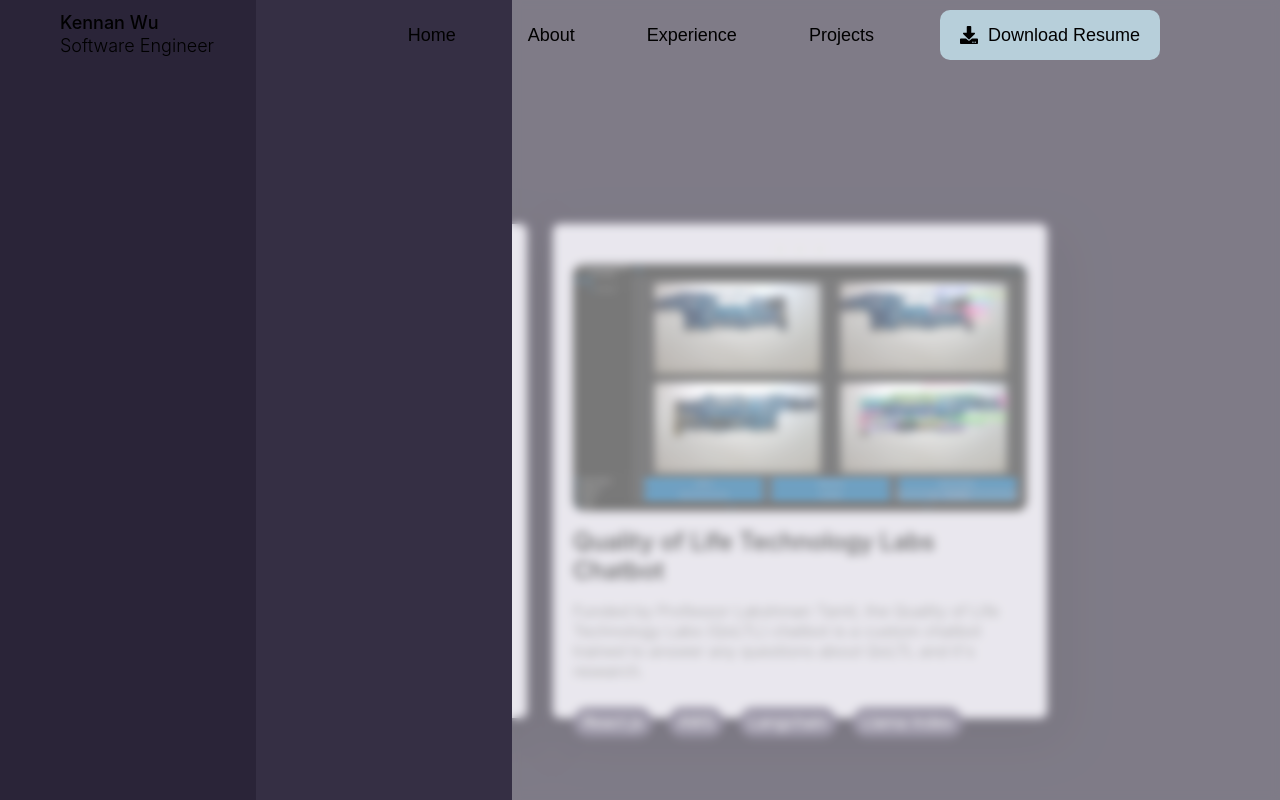
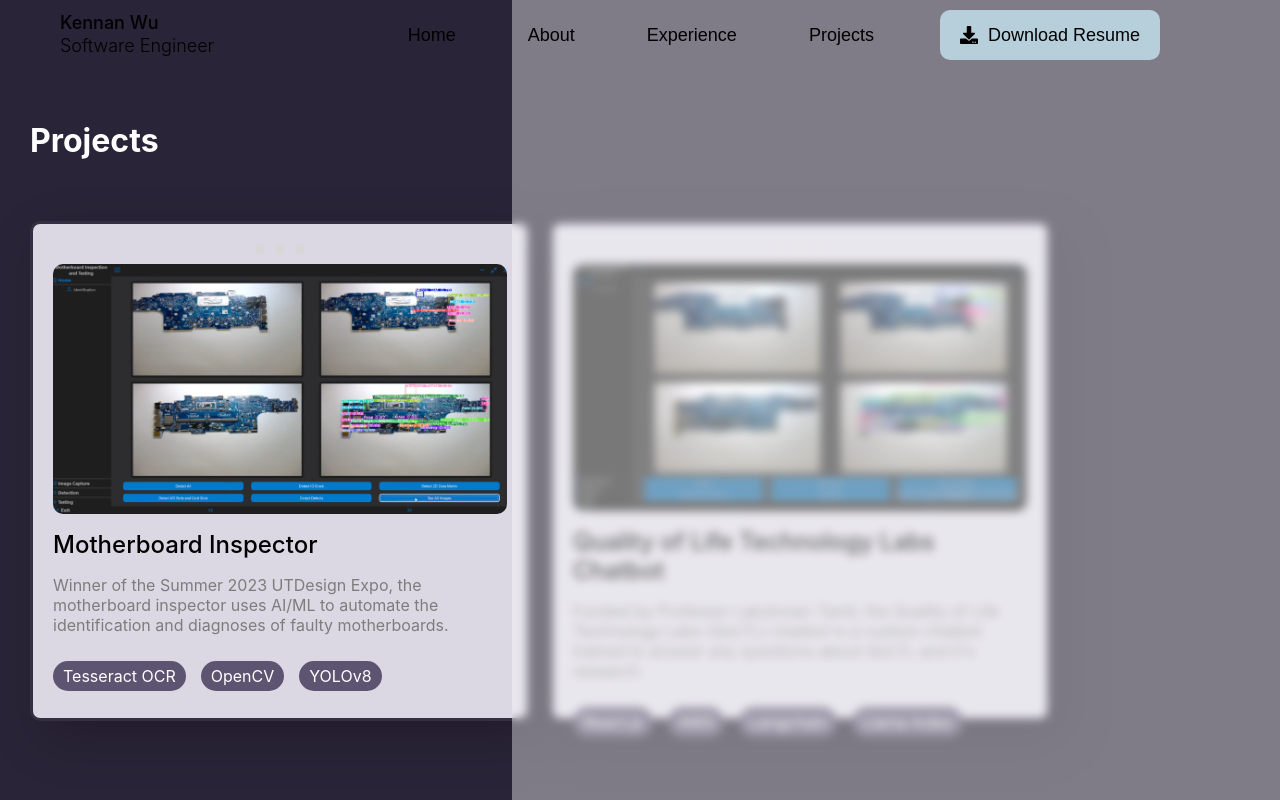
Before and after one commit to nyook941/kennan-portfolio, a React (Create React App) app: page / in a window 1280 px wide. Both pictures are taken after a click on the element 280 px from the left and 3546 px from the top of the page. Shown: the part 3076-3876 px from the top of the page. Built offline with nearby package versions, Linux system fonts and the light colour scheme.

Commit message:
trying to figure out animations

```diff
--- a/src/components/projects/project-card.tsx
+++ b/src/components/projects/project-card.tsx
@@ -15,13 +15,15 @@ export default function ProjectCard({ project }: { project: Project }) {
   const [isProjectModalOpen, setIsProjectModalOpen] = useState(false);
 
   const toggleModal = () => {
-    setIsProjectModalOpen(!isProjectModalOpen);
+    setIsProjectModalOpen(true);
   };
+
+  const closeModal = () => setIsProjectModalOpen(false);
 
   return (
     <div className="Projects-Card" onClick={toggleModal}>
       {createPortal(
-        <ProjectsModal isOpen={isProjectModalOpen} />,
+        <ProjectsModal isOpen={isProjectModalOpen} closeModal={closeModal} />,
         document.body
       )}
       <div className="Projects-Card-Top">
--- a/src/components/projects/project-more-info.tsx
+++ b/src/components/projects/project-more-info.tsx
@@ -1,16 +1,34 @@
-import "./projects.css";
+export default function ProjectsModal({
+  isOpen,
+  closeModal,
+}: {
+  isOpen: boolean;
+  closeModal: () => void;
+}) {
+  const containerClassName = isOpen
+    ? "Projects-Modal-Container open"
+    : "Projects-Modal-Container close";
 
-export default function ProjectsModal({ isOpen }: { isOpen: boolean }) {
-  if (!isOpen) {
-    return null;
-  }
-  return (
-    <div className="Projects-Modal-Container">
-      <div className="Projects-Modal-Background"></div>
-      <div className="Projects-Modal">
+  const backgroundClassName = isOpen
+    ? "Projects-Modal-Background open"
+    : "Projects-Modal-Background close";
+
+  const handleBackgroundClick = (e: any) => {
+    e.stopPropagation();
+    closeModal();
+  };
+
+  return isOpen ? (
+    <div className={containerClassName}>
+      <div
+        className={backgroundClassName}
+        onClick={handleBackgroundClick}
+      ></div>
+      {/* <div className="Projects-Modal" onClick={(e) => e.stopPropagation()}>
         <div className="Projects-Modal-1"></div>
         <div className="Projects-Modal-2"></div>
-      </div>
+        <div className="Projects-Modal-3"></div>
+      </div> */}
     </div>
-  );
+  ) : null;
 }
--- a/src/components/projects/projects.css
+++ b/src/components/projects/projects.css
@@ -100,14 +100,15 @@
   backdrop-filter: blur(5px);
   height: 100%;
   opacity: 0;
-  animation: fadeIn 0.33s ease-out forwards;
+  transition: width 0.3s ease-out;
 }
 
 .Projects-Modal {
   display: flex;
   flex-direction: row;
   height: 100%;
-  animation: slideIn 0.33s ease-out forwards;
+  animation: slideIn 0.3s ease-out forwards;
+  position: relative;
 }
 
 .Projects-Modal-1 {
@@ -119,7 +120,19 @@
 .Projects-Modal-2 {
   background-color: #352f44;
   height: 100%;
-  width: 100%;
+  position: absolute;
+  left: 0;
+  top: 0;
+  animation: slideIn1 0.3s ease-out forwards 0.2s;
+}
+
+.Projects-Modal-3 {
+  background-color: #5c5470;
+  height: 100%;
+  position: absolute;
+  left: 0;
+  top: 0;
+  animation: slideIn2 0.3s ease-out forwards 0.4s;
 }
 
 @keyframes slideIn {
@@ -136,17 +149,25 @@
     width: 0;
   }
   to {
-    width: 100%;
+    width: calc(100% - 40px);
   }
 }
 
-@keyframes fadeIn {
+@keyframes slideIn2 {
   from {
-    opacity: 0;
-    width: 100%;
+    width: 0;
   }
   to {
-    opacity: 1;
-    width: 60%;
+    width: calc(100% - 80px);
   }
 }
+
+.Projects-Modal-Background.close {
+  opacity: 0;
+  width: 100%;
+}
+
+.Projects-Modal-Background.open {
+  opacity: 1;
+  width: 60%;
+}
```
